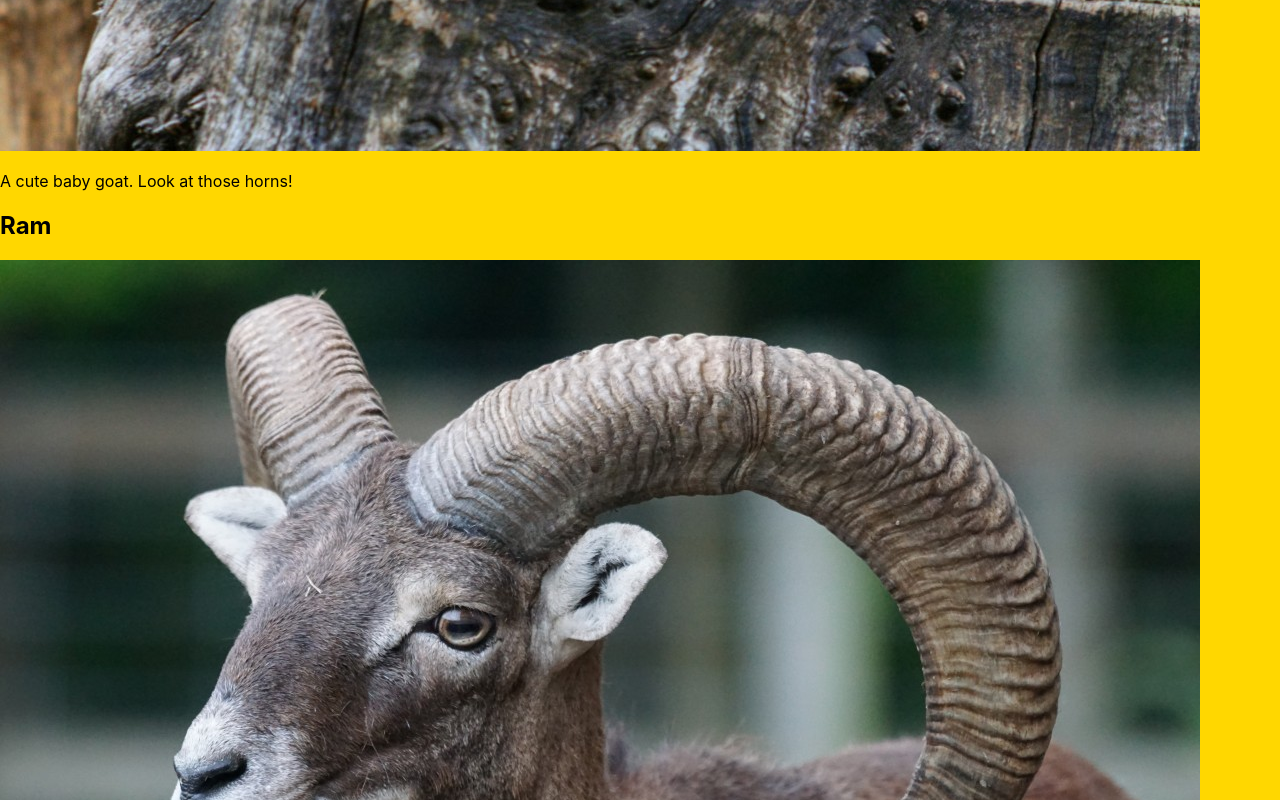
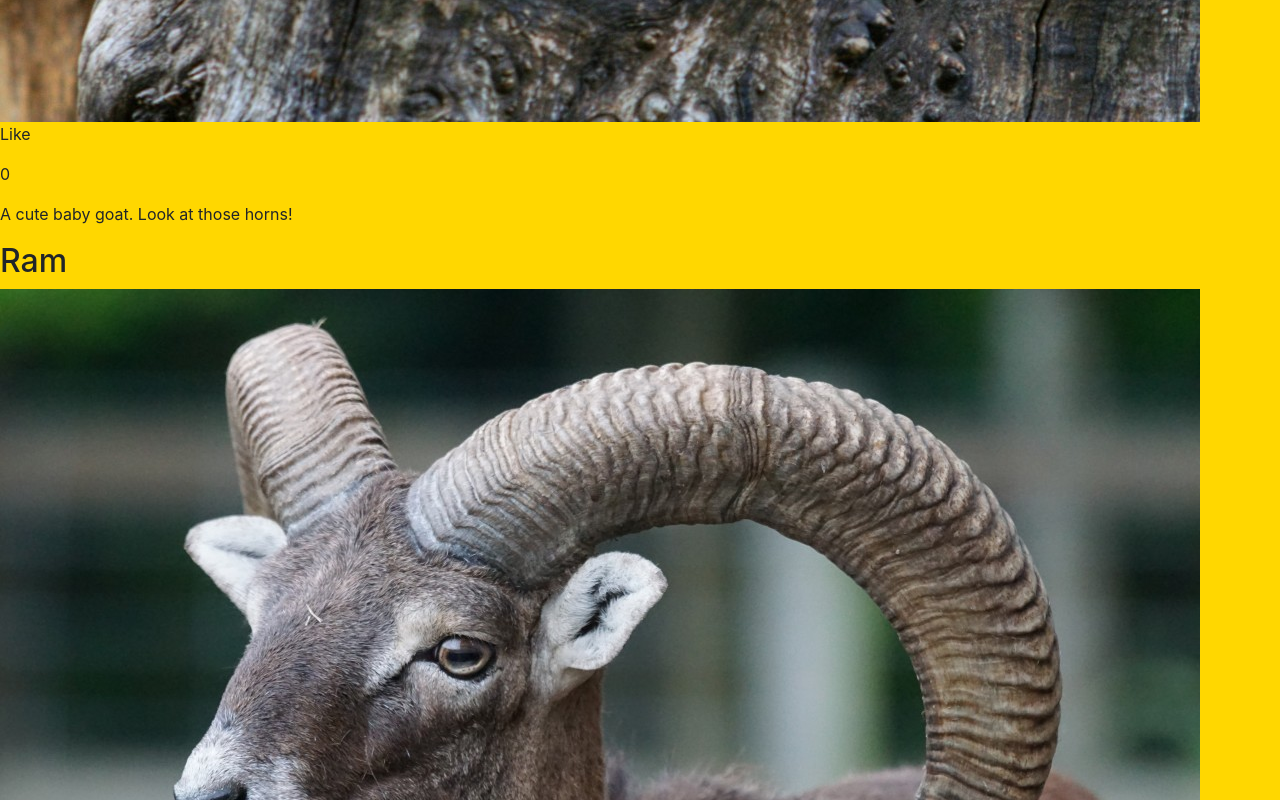
Before and after one commit to nate-brown-1/horned-beasts, a React (Create React App) app: page / in a window 1280 px wide. Shown: the part 780-1580 px from the top of the page. Built offline with nearby package versions, Linux system fonts and the light colour scheme.

Commit message:
lab2 first commit

```diff
--- a/package.json
+++ b/package.json
@@ -6,7 +6,9 @@
     "@testing-library/jest-dom": "^5.16.5",
     "@testing-library/react": "^13.4.0",
     "@testing-library/user-event": "^13.5.0",
+    "bootstrap": "^5.2.3",
     "react": "^18.2.0",
+    "react-bootstrap": "^2.7.2",
     "react-dom": "^18.2.0",
     "react-scripts": "5.0.1",
     "web-vitals": "^2.1.4"
--- a/src/HornedBeast.js
+++ b/src/HornedBeast.js
@@ -1,6 +1,19 @@
 import React from 'react';
 
 class HornedBeast extends React.Component {
+  constructor(props) {
+    super(props);
+    this.state = {
+      likes: 0
+    }
+  }
+
+  handleLikes = () => {
+    this.setState({
+      likes:this.state.likes + 1,
+    });
+  }
+
   render() {
     return (
       <>
@@ -13,6 +26,8 @@ class HornedBeast extends React.Component {
             alt={this.props.imageAlt}
             title={this.props.imageTitle}>
           </img>
+          <p onClick={this.handleLikes}>Like</p>
+          <p>{this.state.likes}</p>
           <p>
             {this.props.description}
           </p>
--- a/src/index.js
+++ b/src/index.js
@@ -1,5 +1,6 @@
 import React from 'react';
 import ReactDOM from 'react-dom/client';
+import 'bootstrap/dist/css/bootstrap.min.css';
 import './index.css';
 import App from './App';
 import reportWebVitals from './reportWebVitals';
```
Also changed, not shown: 1 other file (tests, documents, lock files or other folders). Lines whose indentation alone changed are shown as unchanged.
